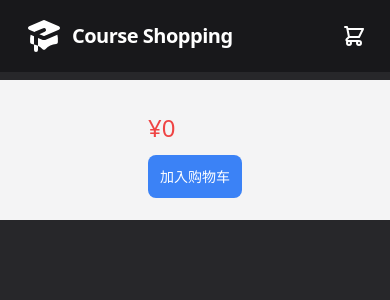
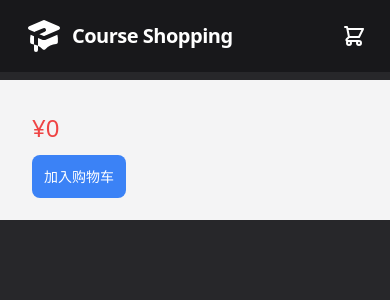
Before and after one commit to cuitaocrazy/supervision, a Next.js app in the folder web-site/simple-shopping/: page /detail in a window 390 px wide. Shown: the top 300 px of the page. Built offline with nearby package versions, Linux system fonts and the light colour scheme.

Commit message:
修改详情页面样式，使文字左对齐

```diff
--- a/web-site/simple-shopping/pages/detail.tsx
+++ b/web-site/simple-shopping/pages/detail.tsx
@@ -19,7 +19,7 @@ const Detail: NextPage = () => {
       <div className="md:w-full">
         <img src={order.image} className="w-full rounded-md" />
       </div>
-      <div className="md:w-full">
+      <div className="self-start md:w-full">
         <div className="mb-1 text-2xl text-red-500">¥{order.TranAmt}</div>
         <div className="mb-3 text-lg font-medium text-primary-800">{order.USVItemName}</div>
         <div className="mb-5 text-base leading-6 text-primary-500">{order.USVItemDesc}</div>
--- a/web-site/simple-shopping/pages/shoppingCarList.tsx
+++ b/web-site/simple-shopping/pages/shoppingCarList.tsx
@@ -48,7 +48,7 @@ const ShoppingCarList: NextPage = () => {
   // 向后台发送要够买的课程数据
 
   return <Layout title="购物车" >
-    <div className="flex flex-col items-center max-w-full py-6 m-auto">
+    <div className="flex flex-col items-center py-6 m-auto max-w-7xl">
       {state.carList.map((item, index) => {
         return <ShoppingCar key={index} image={item.image} title={item.USVItemDesc || ''} amt={item.TranAmt} setChosenLesson={setChosenLesson} onDelete={onDelete} order={item} />
       })}
```
